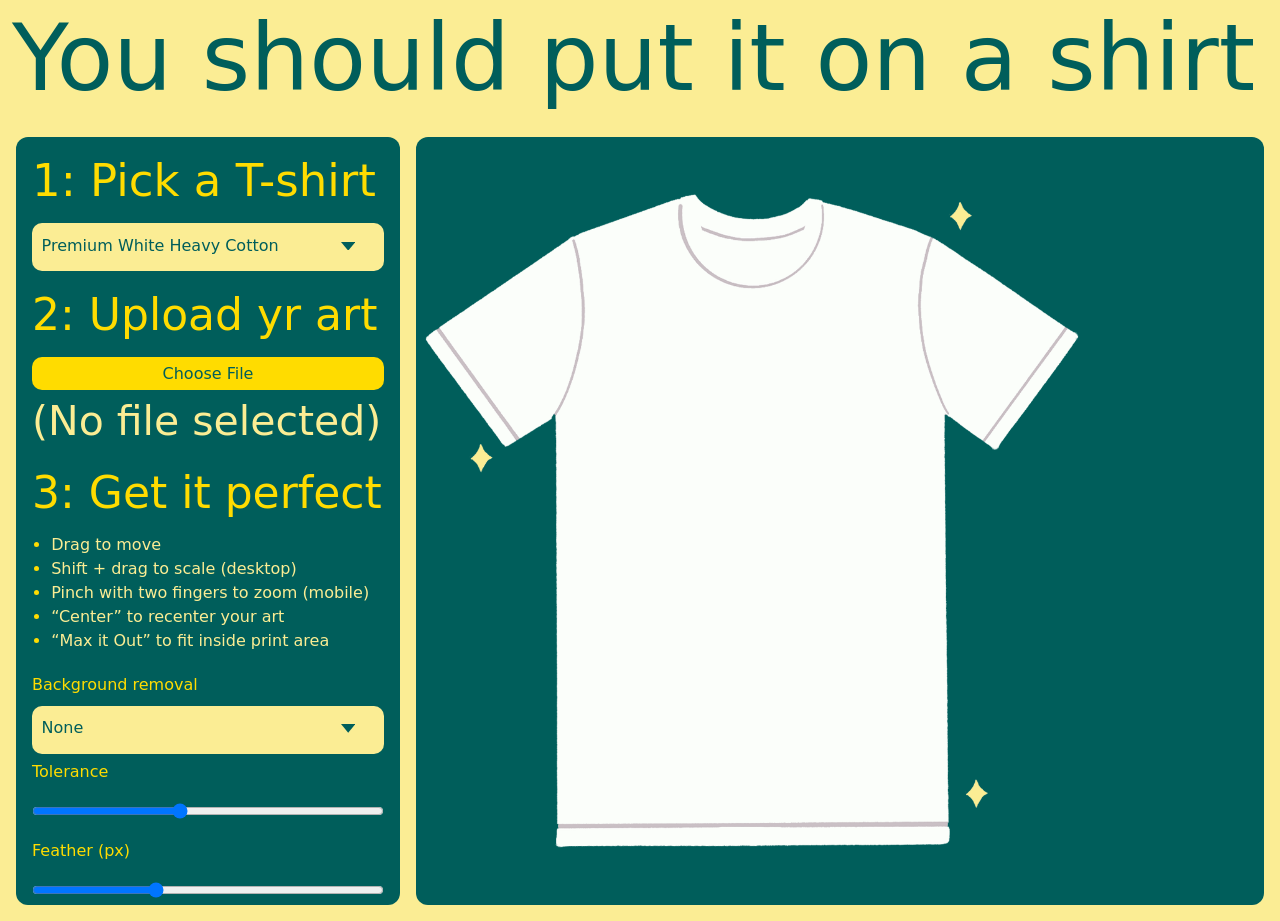
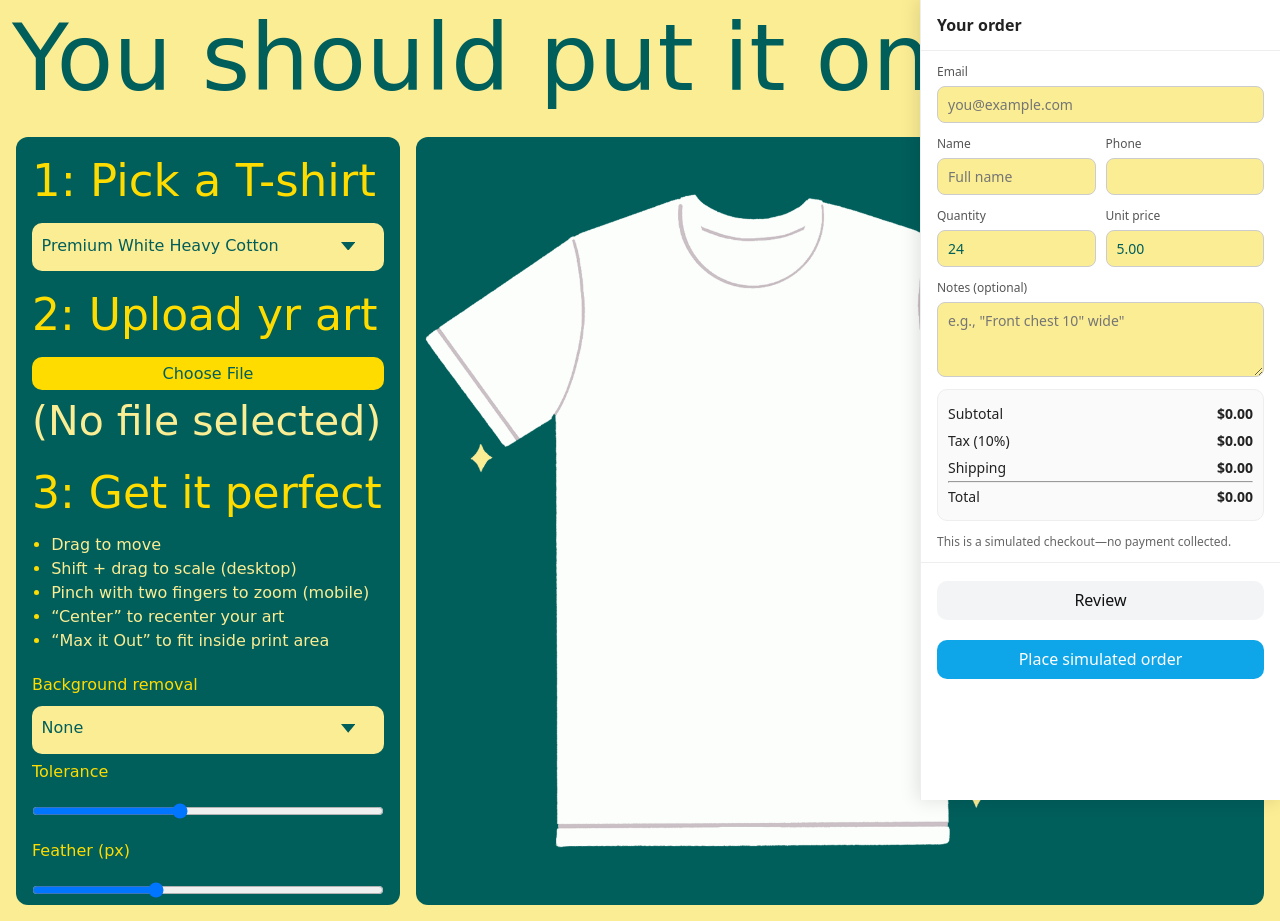
Before and after one commit to gorilla-screenprinting/QuickTees, a website: page docs/index.html in a window 1280 px wide. Drawn offline with Linux system fonts and the light colour scheme; a web font is replaced by a local one.

Commit message:
ui: add Order Panel skeleton

```diff
--- a/docs/index.html
+++ b/docs/index.html
@@ -8,6 +8,88 @@
   <link href="https://fonts.googleapis.com/css2?family=Bagel+Fat+One&display=swap" rel="stylesheet">
   <link rel="stylesheet" href="./style.css" />
 </head>
+
+<!-- Order Panel -->
+<style>
+  .qt-order-panel {
+    position: fixed; inset: auto 0 0 auto; right: 0; top: 0; width: 360px;
+    max-width: 90vw; height: 100vh; background: #fff; color:#222;
+    box-shadow: -2px 0 18px rgba(0,0,0,.12); display: flex; flex-direction: column;
+    font-family: system-ui, -apple-system, Segoe UI, Roboto, Arial, sans-serif;
+    border-left: 1px solid #eee; z-index: 9999;
+  }
+  .qt-op-header { padding: 14px 16px; border-bottom: 1px solid #eee; font-weight: 600; }
+  .qt-op-body { padding: 12px 16px; overflow: auto; gap: 12px; display: grid; }
+  .qt-op-field { display: grid; gap: 6px; }
+  .qt-op-field label { font-size: 12px; color:#555; }
+  .qt-op-field input, .qt-op-field textarea, .qt-op-field select {
+    padding: 8px 10px; border: 1px solid #ccc; border-radius: 8px; font-size: 14px; width: 100%;
+  }
+  .qt-op-row { display: grid; grid-template-columns: 1fr 1fr; gap: 10px; }
+  .qt-op-summary { background: #fafafa; border:1px solid #eee; border-radius: 10px; padding: 10px; font-size: 14px; }
+  .qt-op-summary div { display: flex; justify-content: space-between; padding: 4px 0; }
+  .qt-op-footer { padding: 12px 16px; border-top: 1px solid #eee; display: grid; gap: 8px; }
+  .qt-btn { appearance: none; border: none; padding: 10px 12px; border-radius: 10px; font-weight: 600; cursor: pointer; }
+  .qt-btn-primary { background: #0ea5e9; color: #fff; }
+  .qt-btn-muted { background: #f3f4f6; color: #111; }
+  .qt-note { font-size: 12px; color:#666; }
+</style>
+
+<aside class="qt-order-panel" id="qtOrderPanel">
+  <div class="qt-op-header">Your order</div>
+  <div class="qt-op-body">
+    <!-- Customer -->
+    <div class="qt-op-field">
+      <label for="qtEmail">Email</label>
+      <input id="qtEmail" type="email" placeholder="you@example.com" autocomplete="email">
+    </div>
+    <div class="qt-op-row">
+      <div class="qt-op-field">
+        <label for="qtName">Name</label>
+        <input id="qtName" type="text" placeholder="Full name" autocomplete="name">
+      </div>
+      <div class="qt-op-field">
+        <label for="qtPhone">Phone</label>
+        <input id="qtPhone" type="tel" placeholder="">
+      </div>
+    </div>
+
+    <!-- Line item (single for now; we can expand later) -->
+    <div class="qt-op-row">
+      <div class="qt-op-field">
+        <label for="qtQty">Quantity</label>
+        <input id="qtQty" type="number" min="1" step="1" value="24">
+      </div>
+      <div class="qt-op-field">
+        <label for="qtUnit">Unit price</label>
+        <input id="qtUnit" type="number" min="0" step="0.01" value="5.00">
+      </div>
+    </div>
+
+    <!-- Notes -->
+    <div class="qt-op-field">
+      <label for="qtNotes">Notes (optional)</label>
+      <textarea id="qtNotes" rows="3" placeholder='e.g., "Front chest 10&quot; wide"'></textarea>
+    </div>
+
+    <!-- Summary -->
+    <div class="qt-op-summary" id="qtSummary">
+      <div><span>Subtotal</span><strong id="qtSubtotal">$0.00</strong></div>
+      <div><span>Tax (10%)</span><strong id="qtTax">$0.00</strong></div>
+      <div><span>Shipping</span><strong id="qtShipping">$0.00</strong></div>
+      <hr>
+      <div><span>Total</span><strong id="qtTotal">$0.00</strong></div>
+    </div>
+    <div class="qt-note">This is a simulated checkout—no payment collected.</div>
+  </div>
+
+  <div class="qt-op-footer">
+    <button class="qt-btn qt-btn-muted" id="qtReviewBtn" type="button">Review</button>
+    <button class="qt-btn qt-btn-primary" id="qtPlaceBtn" type="button">Place simulated order</button>
+  </div>
+</aside>
+
+
 
 <body>
   <div class="fitline-wrap">
```
